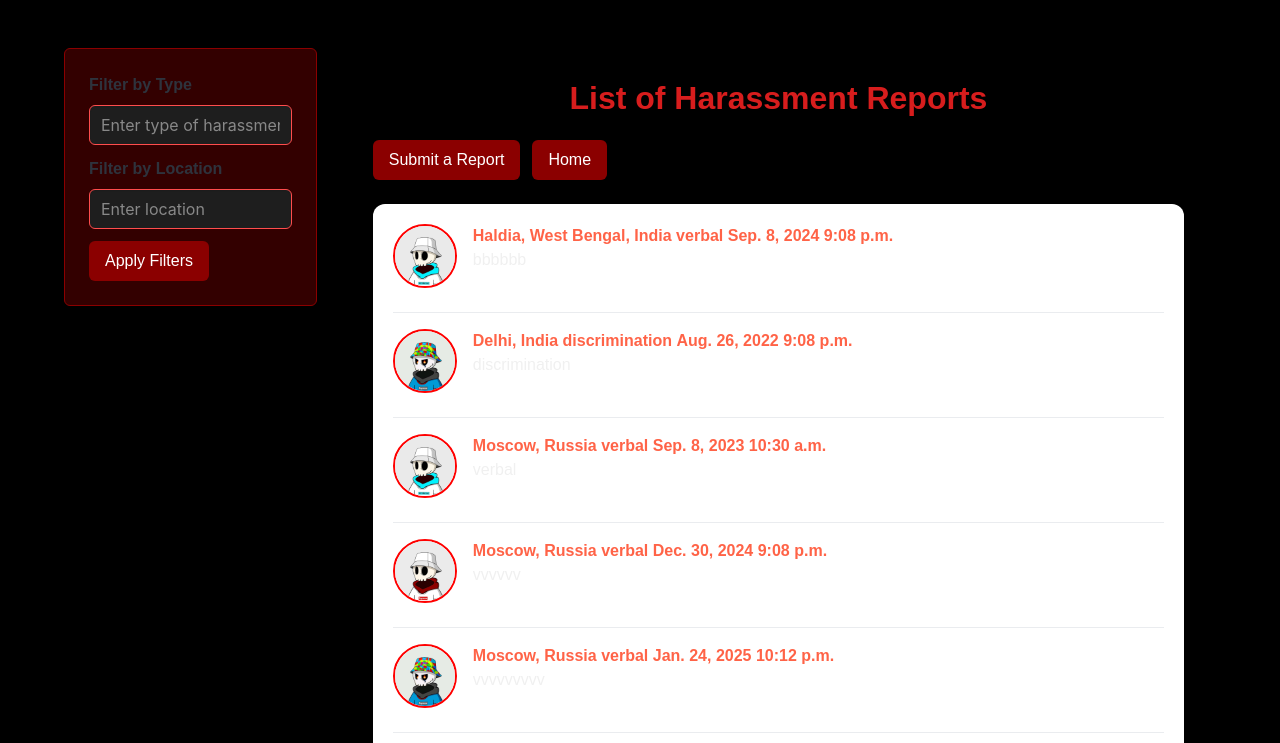
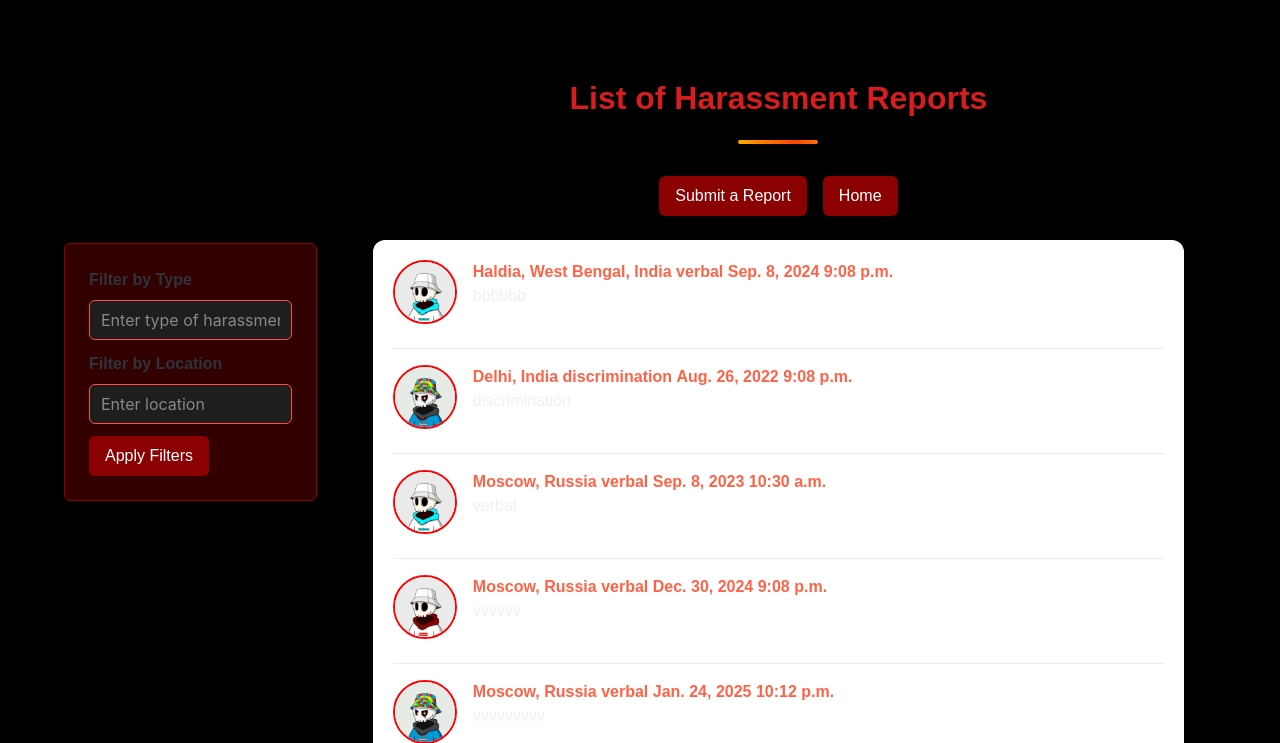
Before and after one commit to abhirajadhikary06/Report-Connect, a Django app: page /reports/ in a window 1280 px wide. Shown: the top 743 px of the page. Run offline with Django 5.2, Linux system fonts and the light colour scheme; data comes from the database, SQL or seed files in the repository.

Commit message:
Update reports.html

```diff
--- a/harassment_platform/reports/templates/reports.html
+++ b/harassment_platform/reports/templates/reports.html
@@ -37,6 +37,7 @@
             padding: 1.5rem;
             border: 1px solid #8B0000;
             border-radius: 6px;
+            margin-top: 195px
         }
 
         .container {
@@ -139,6 +140,35 @@
             color: #FF4500;
             text-decoration: underline;
         }
+
+
+        .buttons {
+        display: flex;
+        justify-content : Center; /* Center horizontally */
+        gap: 1rem; /* Add spacing between buttons */
+        margin-top: 2rem;
+        }
+
+        /* Divider Styling */
+        .heading-divider {
+        width: 80px;
+        height: 4px;
+        background: linear-gradient(90deg, #FFD700, #FF4500, #FFD700); /* Gold to red gradient */
+        margin: 15px auto;
+        border-radius: 10px;
+        background-size: 200% 100%; /* Necessary for shimmer effect */
+        animation: shimmer 2s infinite linear; /* Animated shimmer */
+    }
+
+    /* Shimmer Animation */
+    @keyframes shimmer {
+        0% {
+            background-position: 0% 50%;
+        }
+        100% {
+            background-position: 100% 50%;
+        }
+    }
     </style>
 </head>
 <body>
@@ -169,6 +199,7 @@
             <div class="reports-section">
                 <h1 class="title">List of Harassment Reports</h1>
 
+                <div class="heading-divider"></div>
                 <div class="buttons">
                     <a class="button is-link" href="{% url 'report_submission' %}">Submit a Report</a>
                     <a class="button is-light" href="{% url 'home' %}">Home</a>
```
